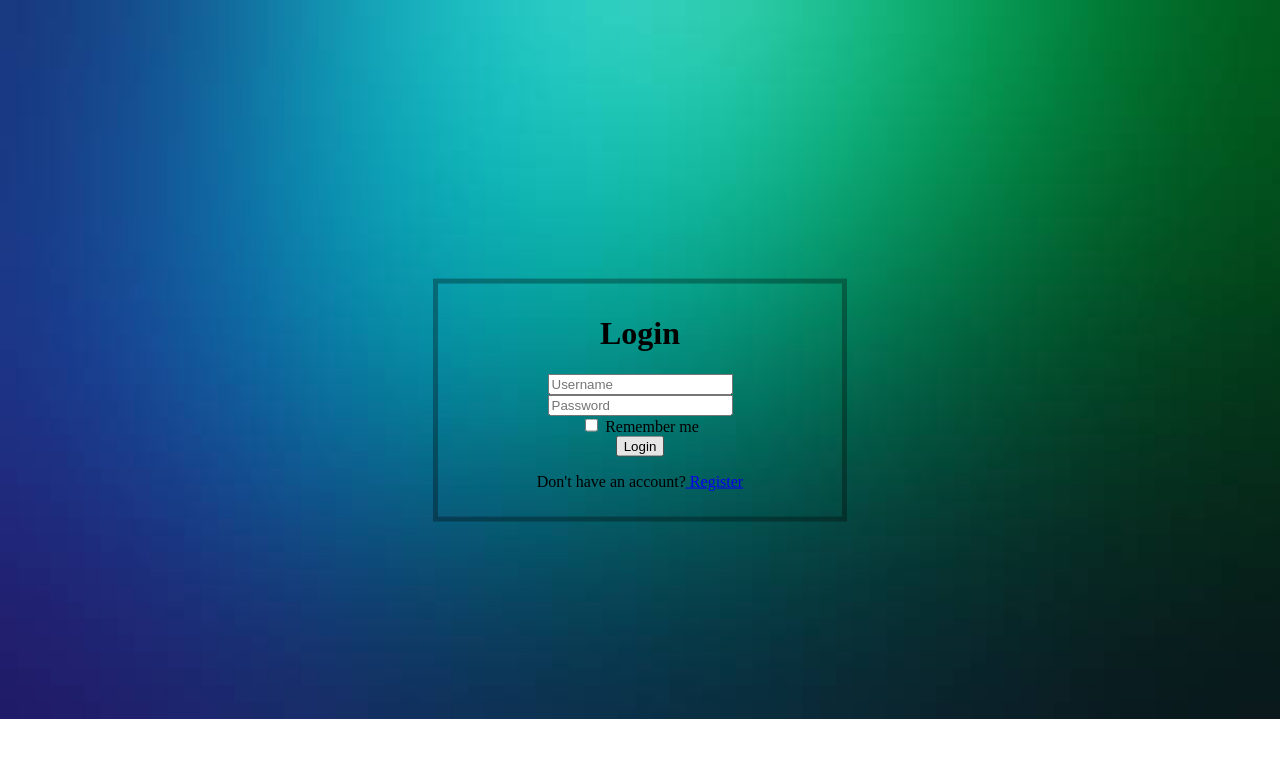
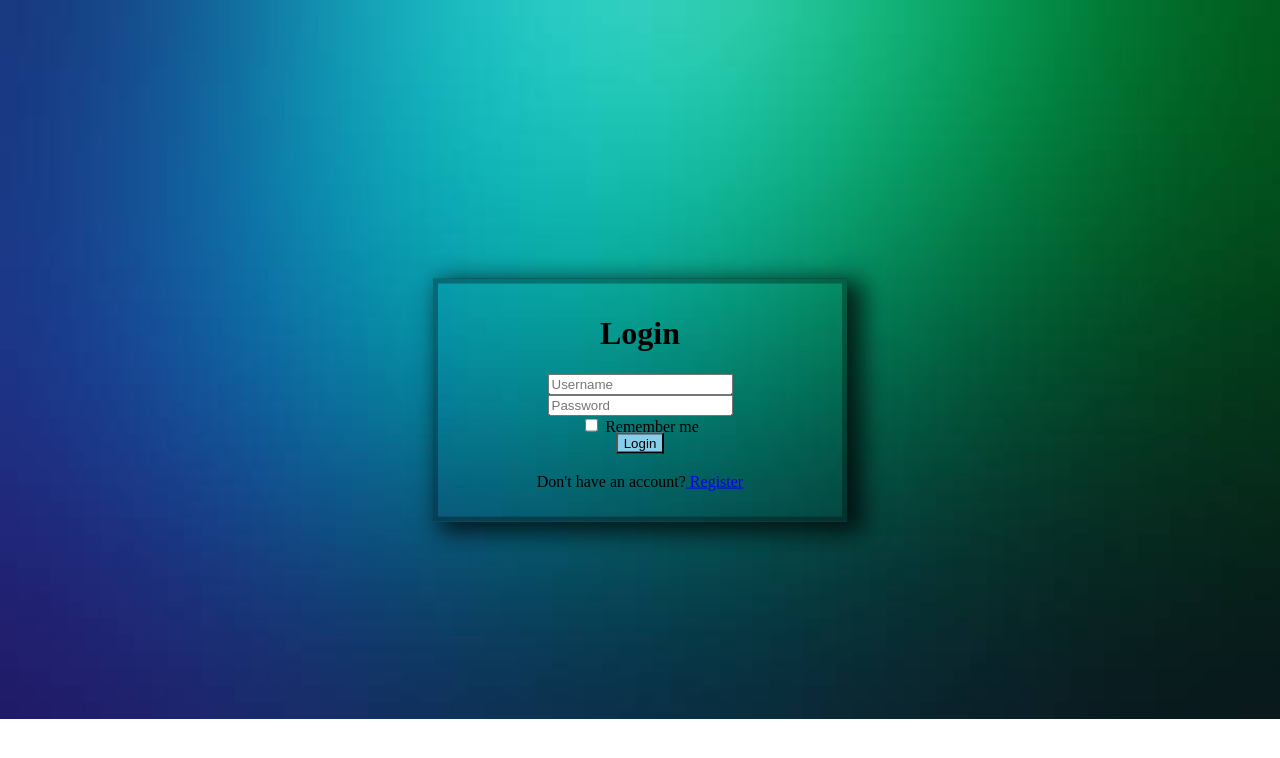
Before and after one commit to CodingExodus/Basic-Website-Login-Page, a plain HTML site: page index.html in a window 1280 px wide. In both pictures the pointer is over the button "Login". Drawn offline with Linux system fonts and the light colour scheme.

Commit message:
Update styles.css

```diff
--- a/styles.css
+++ b/styles.css
@@ -8,6 +8,10 @@
   top: 50%;
   left: 50%;
   transform: translate(-50%, -50%);
+  box-shadow: 11px 6px 23px 5px rgba(0,0,0,0.75);
+  box-shadow: 11px 6px 23px 5px rgba(0,0,0,0.75);
+  box-shadow: 11px 6px 23px 5px rgba(0,0,0,0.75);
+
 
 }
 
@@ -20,3 +24,9 @@
 .h1 {
   text-align: center;
 }
+.button:hover{
+  background-color: skyblue;
+  transition: .3s ease all;
+  transform: translateY(-3px);
+
+}
```
